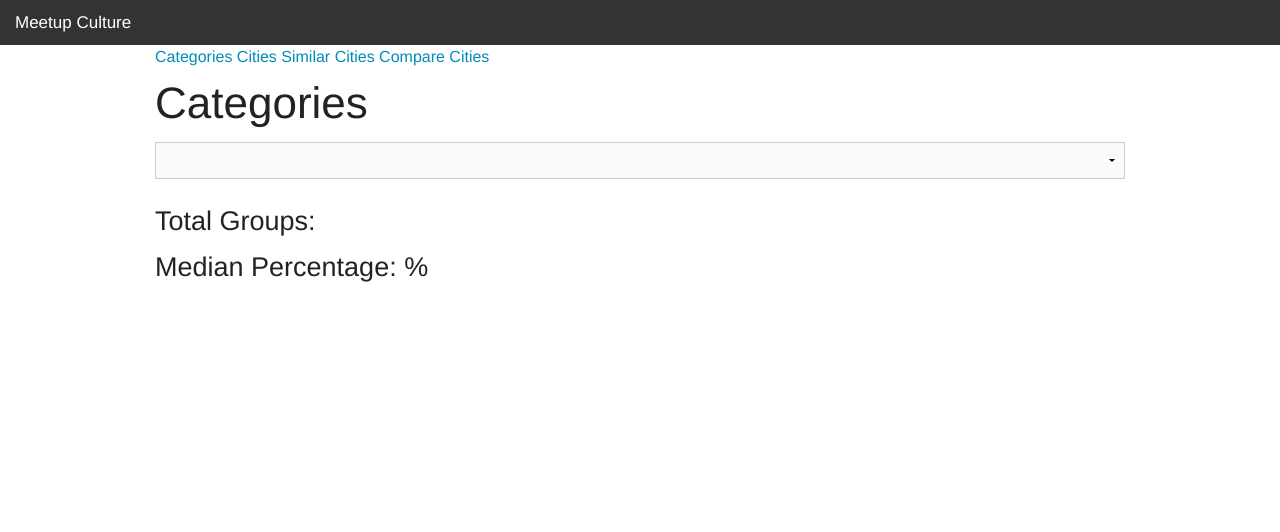
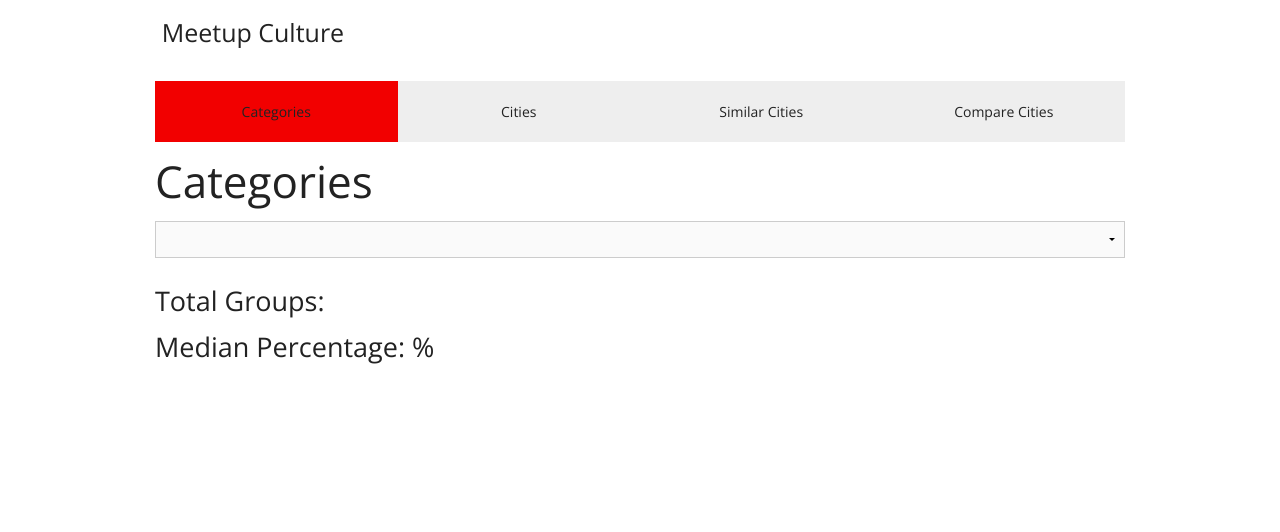
Before and after one commit to devindreszer/meetup_culture, a website: page public/index.html in a window 1280 px wide. Drawn offline with nearby package versions, Linux system fonts and the light colour scheme; no server answers.

Commit message:
App has navigation pills

```diff
--- /dev/null
+++ b/public/app/controllers/navigationController.js
@@ -0,0 +1,20 @@
+(function() {
+
+  var NavigationController = function($scope, $location) {
+
+    function init() {
+      $scope.isActive = function(viewLocation) {
+        return viewLocation === $location.path();
+      };
+    }
+
+    init();
+
+  };
+
+  NavigationController.$inject = ['$scope', '$location'];
+
+  angular.module('MeetupCulture')
+    .controller('NavigationController', NavigationController);
+
+})();
--- a/public/index.html
+++ b/public/index.html
@@ -9,23 +9,39 @@
 </head>
 <body>
 
-  <nav class="top-bar" data-topbar role="navigation">
+  <div class="contain-to-grid">
+    <nav class="top-bar">
       <ul class="title-area">
         <li class="name">
           <h1><a href="#">Meetup Culture</a></h1>
         </li>
       </ul>
     </nav>
+  </div>
 
   <div class="row">
     <div class="small-12 small-centered columns">
-      <a href="#/categories/">Categories</a>
-      <a href="#/cities">Cities</a>
-      <a href='#/similar-city-links'>Similar Cities</a>
-      <a href='#/compare-cities'>Compare Cities</a>
+
+      <div class="icon-bar four-up" x-ng-controller="NavigationController">
+        <a href="#/categories/" class="item" x-ng-class="{ active: isActive('/')}">
+          <label>Categories</label>
+        </a>
+        <a href="#/cities" class="item" x-ng-class="{ active: isActive('/cities')}">
+          <label>Cities</label>
+        </a>
+        <a href='#/similar-city-links' class="item" x-ng-class="{ active: isActive('/similar-city-links')}">
+          <label>Similar Cities</label>
+        </a>
+        <a href='#/compare-cities' class="item" x-ng-class="{ active: isActive('/compare-cities')}">
+          <label>Compare Cities</label>
+        </a>
+      </div>
+
       <div x-ng-view></div>
+
     </div>
   </div>
+
   <script src="scripts/angular.min.js"></script>
   <script src="scripts/angular-route.min.js"></script>
   <script src="http://d3js.org/d3.v3.js"></script>
@@ -35,7 +51,7 @@
   <script src="app/services/categoriesFactory.js"></script>
   <script src="app/controllers/citiesController.js"></script>
   <script src="app/services/citiesFactory.js"></script>
-  <script src="app/controllers/similarCityLinksController.js"></script>
+  <script src="app/controllers/navigationController.js"></script>
   <script src="app/services/similarCityLinksFactory.js"></script>
   <script src="app/controllers/compareCitiesController.js"></script>
   <script src="app/directives/barChart.js"></script>
--- a/public/scss/_settings.scss
+++ b/public/scss/_settings.scss
@@ -56,6 +56,7 @@
 
 // Allows the use of rem-calc() or lower-bound() in your settings
 @import "foundation/functions";
+@import url("http://fonts.googleapis.com/css?family=Open+Sans");
 
 // The default font-size is set to 100% of the browser style sheet (usually 16px)
 // for compatibility with browser-based text zoom or user-set defaults.
@@ -100,6 +101,7 @@
 // $body-bg: $white;
 // $body-font-color: $jet;
 // $body-font-family: "Helvetica Neue", "Helvetica", Helvetica, Arial, sans-serif;
+$body-font-family: "Open Sans", "Helvetica Neue", "Helvetica", Helvetica, Arial, sans-serif;
 // $font-weight-normal:normal;
 // $body-font-weight: $font-weight-normal;
 // $body-font-style: normal;
@@ -114,14 +116,14 @@
 // $last-child-float: $opposite-direction;
 
 // We use these as default colors throughout
-// $primary-color: #008CBA;
-// $secondary-color: #e7e7e7;
+$primary-color: #F20000;
+$secondary-color: #eee;
 // $alert-color: #f04124;
 // $success-color: #43AC6A;
 // $warning-color: #f08a24;
 // $info-color: #a0d3e8;
 
-// $white       : #FFFFFF;
+$white       : #FFFFFF;
 // $ghost       : #FAFAFA;
 // $snow        : #F9F9F9;
 // $vapor       : #F6F6F6;
@@ -138,7 +140,7 @@
 // $charcoal    : #555555;
 // $tuatara     : #444444;
 // $oil         : #333333;
-// $jet         : #222222;
+$jet         : #222222;
 // $black       : #000000;
 
 // We use these to make sure border radius matches unless we want it different.
@@ -684,8 +686,8 @@
 
 // We use these to style the icon-bar and items
 // $include-html-icon-bar-classes: $include-html-classes;
-// $icon-bar-bg: $oil;
-// $icon-bar-font-color: $white;
+$icon-bar-bg: $secondary-color;
+$icon-bar-font-color: $jet;
 // $icon-bar-font-size: 1rem;
 // $icon-bar-hover-color: $primary-color;
 // $icon-bar-icon-color: $white;
@@ -694,6 +696,12 @@
 // $icon-bar-image-height: 1.875rem;
 // $icon-bar-active-color: $primary-color;
 // $icon-bar-item-padding: 1.25rem;
+
+.icon-bar {
+  .active {
+    background: $primary-color;
+  }
+}
 
 // 13. Inline Lists
 // - - - - - - - - - - - - - - - - - - - - - - - - -
@@ -1364,16 +1372,16 @@
 // $include-html-top-bar-classes: $include-html-classes;
 
 // Background color for the top bar
-// $topbar-bg-color: $oil;
-// $topbar-bg: $topbar-bg-color;
+$topbar-bg-color: $white;
+$topbar-bg: $topbar-bg-color;
 
 // Height and margin
-// $topbar-height: 45px;
-// $topbar-margin-bottom: 0;
+$topbar-height: 65px;
+$topbar-margin-bottom: 1rem;
 
 // Controlling the styles for the title in the top bar
 // $topbar-title-weight: $font-weight-normal;
-// $topbar-title-font-size: rem-calc(17);
+$topbar-title-font-size: rem-calc(25);
 
 // Style the top bar dropdown elements
 // $topbar-dropdown-bg: $oil;
@@ -1385,7 +1393,7 @@
 // $topbar-dropdown-toggle-alpha: 0.4;
 
 // Set the link colors and styles for top-level nav
-// $topbar-link-color: $white;
+$topbar-link-color: $jet;
 // $topbar-link-color-hover: $white;
 // $topbar-link-color-active: $white;
 // $topbar-link-color-active-hover: $white;
```
Also changed, not shown: public/stylesheets/app.css. Lines whose indentation alone changed are shown as unchanged.
